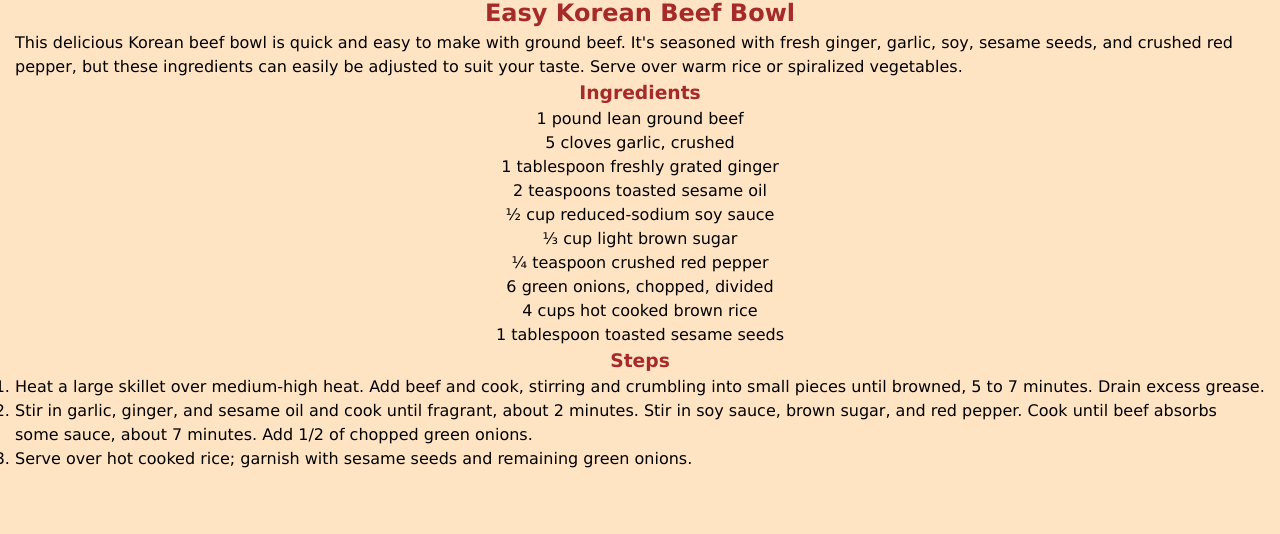
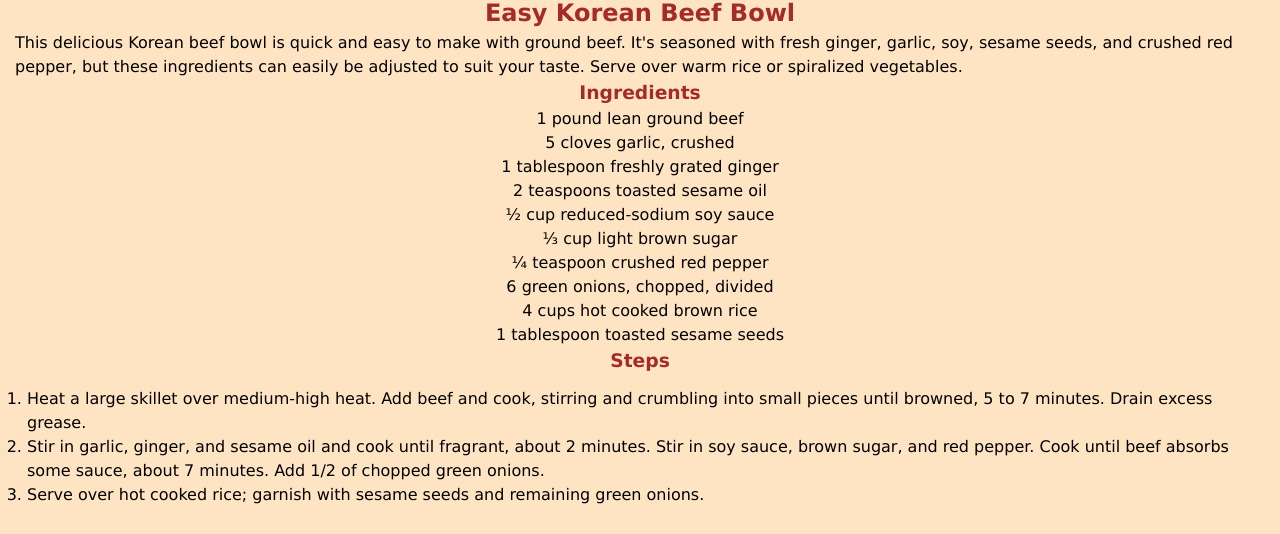
Before and after one commit to chriswebdv/odin-myrecipes, a plain HTML site: page recipes/beef.html in a window 1280 px wide. Shown: the part 375-909 px from the top of the page. Before the commit the page ends 861 px from the top, so only its background shows below. Drawn offline with Linux system fonts and the light colour scheme.

```diff
--- a/styles.css
+++ b/styles.css
@@ -33,3 +33,7 @@ h1, h2, h3 {
     padding: 15px;
 
 }
+
+ol {
+    padding: 12px;
+}
```
